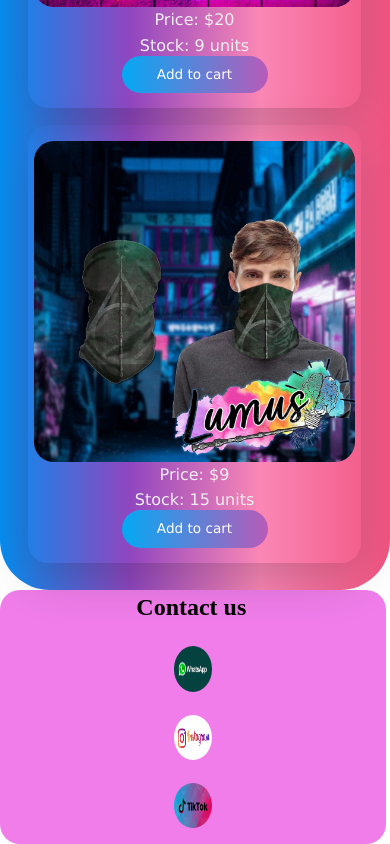
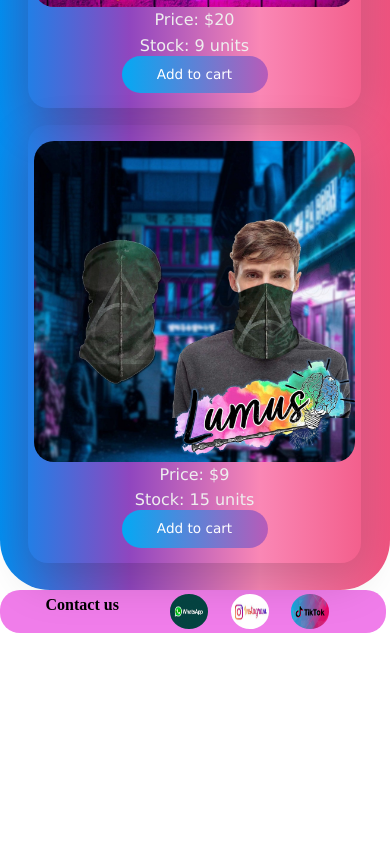
Before and after one commit to denisjosemendozavidal/Ecommerce-vanillajs, a plain HTML site: page index.html in a window 390 px wide. Shown: the part 3118-3962 px from the top of the page. After the commit the page ends 3751 px from the top, so only its background shows below. Drawn offline with nearby package versions, Linux system fonts and the light colour scheme.

Commit message:
Updating

```diff
--- a/styles.css
+++ b/styles.css
@@ -827,13 +827,12 @@
 
     .footer {
         display: flex;
-        flex-direction: column;
         justify-content: center;
         align-items: center;
         align-content: center;
         padding: 1%;
         width: 99vw;
-        height: 30vh;
+        height: 5vh;
         border-radius: 20px;
         background-color: var(--fucia);
     }
@@ -841,6 +840,7 @@
         .footer > h2 {
             width: 30%;
             height: 90%;
+            font-size: medium;
         }
 
         .footer > a {
```
